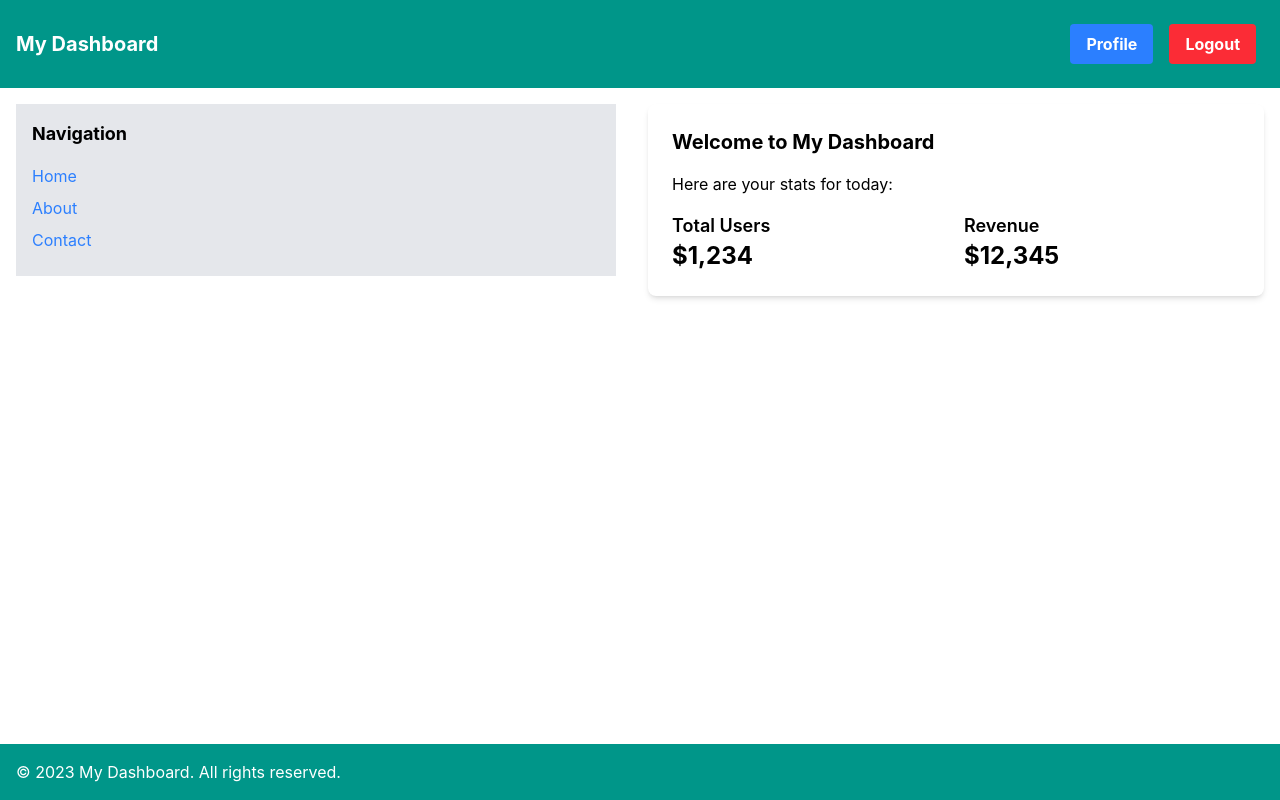
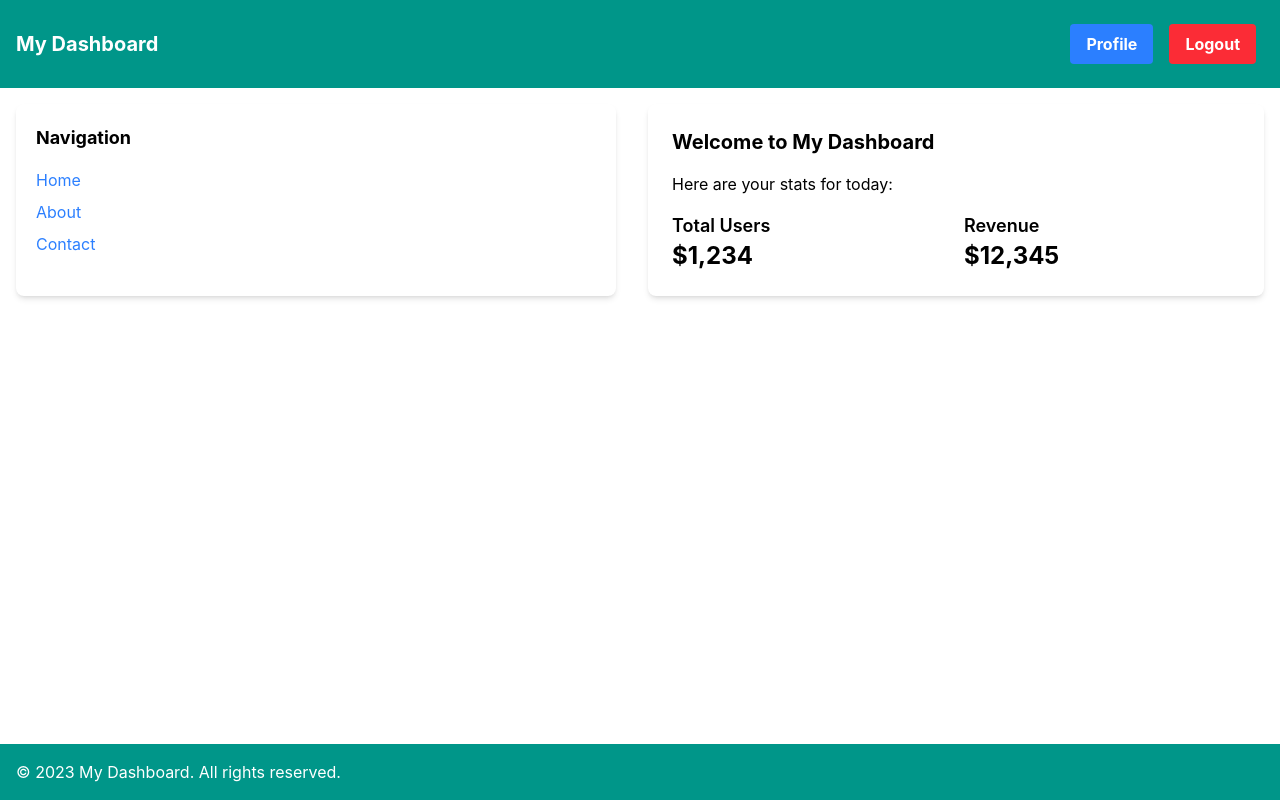
Before and after one commit to Hrisshhii/zustand-practice, a React (Vite) app in the folder dp-challenges/: page / in a window 1280 px wide. Built offline with nearby package versions, Linux system fonts and the light colour scheme.

Commit message:
Enhance Header and Sidebar components with improved styling and layout

```diff
--- a/dp-challenges/src/components/Header.tsx
+++ b/dp-challenges/src/components/Header.tsx
@@ -1,7 +1,7 @@
 
 const Header = () => {
   return (
-    <header className="bg-teal-600 flex justify-between items-center p-4 bg-gray-800 text-white">
+    <header className="bg-teal-600 flex justify-between items-center p-4 text-white">
       <h1 className="text-xl font-bold">My Dashboard</h1>
       <div>
         <button className="bg-blue-500 hover:bg-blue-700 text-white font-bold py-2 px-4 rounded m-2 cursor-pointer">
--- a/dp-challenges/src/components/Sidebar.tsx
+++ b/dp-challenges/src/components/Sidebar.tsx
@@ -1,7 +1,7 @@
 
 const Sidebar = () => {
   return (
-    <div className="bg-gray-200 p-4">
+    <div className="bg-white rounded-lg shadow-md p-5 h-full">
       <h2 className="text-lg font-bold mb-4">Navigation</h2>
       <ul>
         <li className="mb-2">
```
